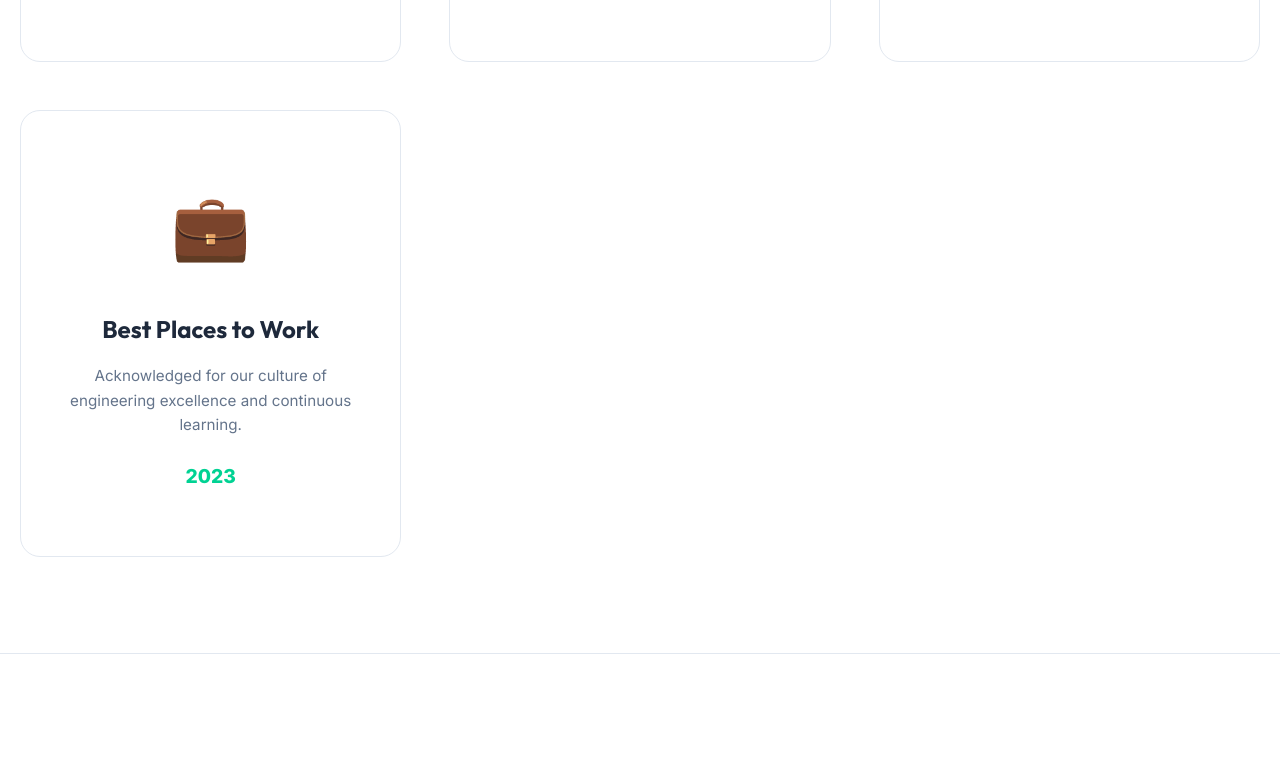
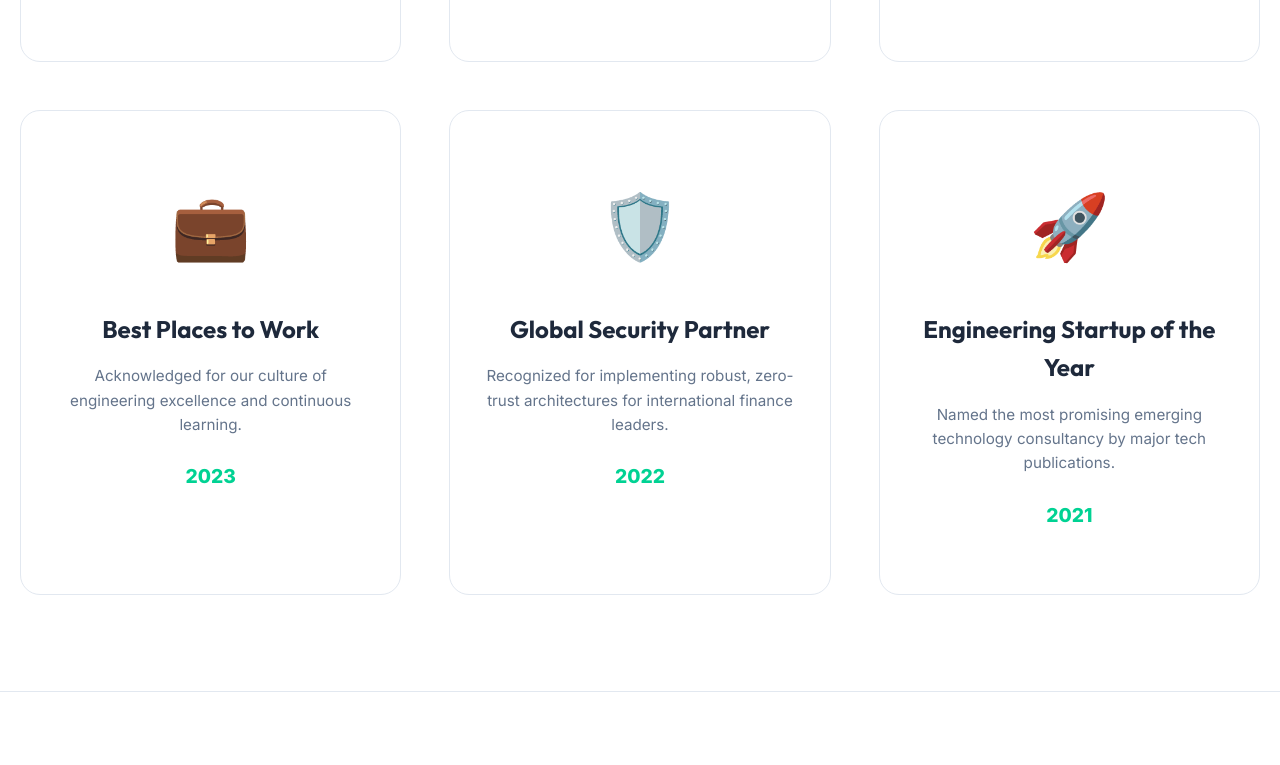
Before and after one commit to RawHit02/ANGC, a website: page recognitions.html in a window 1280 px wide. Shown: the part 1000-1765 px from the top of the page. Drawn offline with Linux system fonts and the light colour scheme.

Commit message:
updated the page cards in recognition

```diff
--- a/recognitions.html
+++ b/recognitions.html
@@ -197,6 +197,20 @@
                     <p>Acknowledged for our culture of engineering excellence and continuous learning.</p>
                     <span class="award-year">2023</span>
                 </div>
+
+                <div class="award-card">
+                    <span class="award-icon">🛡️</span>
+                    <h3>Global Security Partner</h3>
+                    <p>Recognized for implementing robust, zero-trust architectures for international finance leaders.</p>
+                    <span class="award-year">2022</span>
+                </div>
+
+                <div class="award-card">
+                    <span class="award-icon">🚀</span>
+                    <h3>Engineering Startup of the Year</h3>
+                    <p>Named the most promising emerging technology consultancy by major tech publications.</p>
+                    <span class="award-year">2021</span>
+                </div>
             </div>
         </section>
     </main>
```
